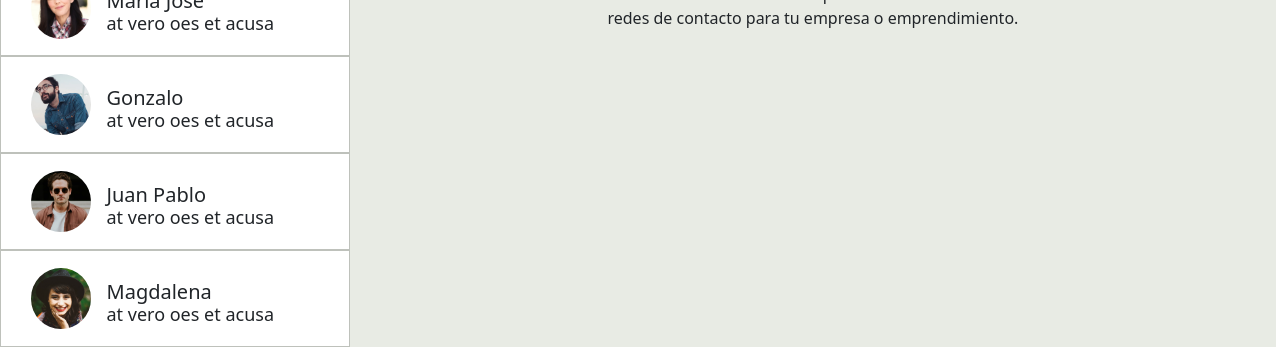
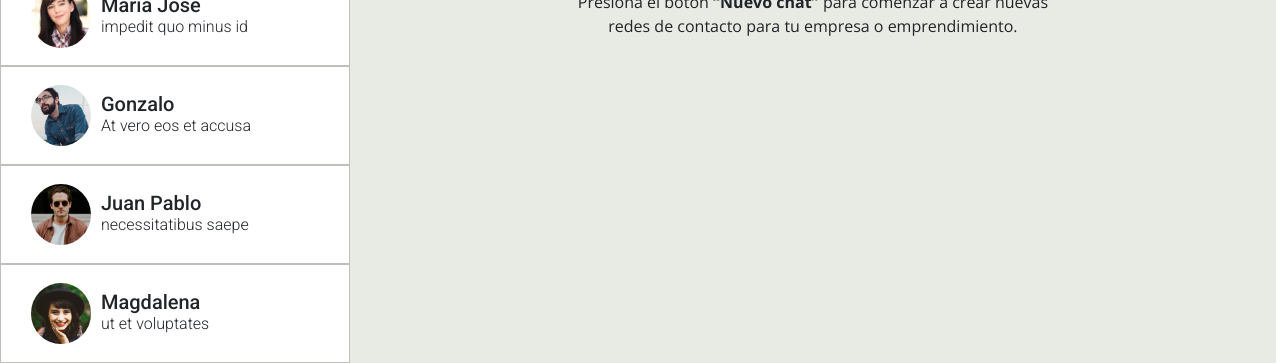
Before and after one commit to pzepeda90/sistema-mensajeria, a plain HTML site: page index.html in a window 1280 px wide. Shown: the part 659-1022 px from the top of the page. Drawn offline with nearby package versions, Linux system fonts and the light colour scheme.

Commit message:
agrego fuentes y correción margenes slide

```diff
--- a/assets/css/style.css
+++ b/assets/css/style.css
@@ -15,6 +15,9 @@ body {
     background-color: white;
     width: 350px;
     min-height: 100vh;
+    font-family: "Roboto", sans-serif;
+    font-weight: 7git 00;
+    font-style: normal;
 }
 
 .usuario {
@@ -82,29 +85,30 @@ body {
     width: 350px;
     justify-content: center;
     align-items: center;
-    justify-content: space-between;
+    justify-content: left;
     padding: 10px 30px;
-}
-
-.nick {
-    font-size: 18px;
-    display: flex;
-    flex-direction: column;
-    justify-content: left;
-    align-items: left;
-    position: relative;
-    left: -45px;
-    top: 8px
-
 }
 
 .contacto {
     font-size: 20px;
     text-align: left;
     position: relative;
-    top: 11px;
+    top: 10px;
 }
 
+.nick {
+    font-size: 16px;
+    display: flex;
+    flex-direction: column;
+    justify-content: flex-start;
+    align-items: flex-start;
+    padding-right: 30px;
+    padding-left: 10px;
+    padding-top: 5px;
+    font-family: "Roboto", sans-serif;
+    font-weight: 300;
+    font-style: normal;
+}
 
 .main {
     background-color: #E8EBE4;
@@ -115,4 +119,5 @@ body {
     justify-content: center;
     align-items: center;
     text-align: center;
+    font-family: "Open Sans", sans-serif;
 }
--- a/index.html
+++ b/index.html
@@ -9,6 +9,13 @@
     <link href="https://cdn.jsdelivr.net/npm/bootstrap@5.0.2/dist/css/bootstrap.min.css" rel="stylesheet" integrity="sha384-EVSTQN3/azprG1Anm3QDgpJLIm9Nao0Yz1ztcQTwFspd3yD65VohhpuuCOmLASjC" crossorigin="anonymous">
     <script src="https://cdn.jsdelivr.net/npm/bootstrap@5.0.2/dist/js/bootstrap.bundle.min.js" integrity="sha384-MrcW6ZMFYlzcLA8Nl+NtUVF0sA7MsXsP1UyJoMp4YLEuNSfAP+JcXn/tWtIaxVXM" crossorigin="anonymous"></script>
     <script src="https://kit.fontawesome.com/549029b350.js" crossorigin="anonymous"></script>
+    <link rel="preconnect" href="https://fonts.googleapis.com">
+    <link rel="preconnect" href="https://fonts.gstatic.com" crossorigin>
+    <link href="https://fonts.googleapis.com/css2?family=Roboto:ital,wght@0,100;0,300;0,400;0,500;0,700;0,900;1,100;1,300;1,400;1,500;1,700;1,900&display=swap" rel="stylesheet">
+    <link rel="preconnect" href="https://fonts.googleapis.com">
+    <link rel="preconnect" href="https://fonts.gstatic.com" crossorigin>
+    <link href="https://fonts.googleapis.com/css2?family=Open+Sans:ital,wght@0,300..800;1,300..800&display=swap" rel="stylesheet">
+
 </head>
 <body>
     <div class="slide">
@@ -38,14 +45,14 @@
             <img src="./assets/img/Screen Shot 2018-11-28 at 15.32.16.jpg" alt="image" width="60px" class="rounded-circle" class="perfilcontacto">
             <div class="nick">
                 <h2 class="contacto">Alberto</h2>
-                <p>at vero oes et acusa</p>
+                <p>blanditiis praesentium</p>
             </div>
         </div>
         <div class="rg-contacto">
             <img src="./assets/img/Screen Shot 2018-11-28 at 15.28.30.jpg" alt="image" width="60px" class="rounded-circle" class="perfilcontacto">
             <div class="nick">
                 <h2 class="contacto">Ignacio</h2>
-                <p>at vero oes et acusa</p>
+                <p>oﬃciis debitis aut</p>
             </div>
         </div>
 
@@ -53,14 +60,14 @@
             <img src="./assets/img/Screen Shot 2018-11-28 at 15.30.34.jpg" alt="image" width="60px" class="rounded-circle" class="perfilcontacto">
             <div class="nick">
                 <h2 class="contacto">Cristián</h2>
-                <p>at vero oes et acusa</p>
+                <p>Nam libero tempore</p>
             </div>
         </div>
         <div class="rg-contacto">
             <img src="./assets/img/Screen Shot 2018-11-28 at 15.32.44.jpg" alt="image" width="60px" class="rounded-circle" class="perfilcontacto">
             <div class="nick">
                 <h2 class="contacto">María José</h2>
-                <p>at vero oes et acusa</p>
+                <p>impedit quo minus id</p>
             </div>
         </div>
 
@@ -68,7 +75,7 @@
             <img src="./assets/img/Screen Shot 2018-11-28 at 15.31.09.jpg" alt="image" width="60px" class="rounded-circle" class="perfilcontacto">
             <div class="nick">
                 <h2 class="contacto">Gonzalo</h2>
-                <p>at vero oes et acusa</p>
+                <p>At vero eos et accusa</p>
             </div>
         </div>
 
@@ -76,7 +83,7 @@
             <img src="./assets/img/Screen Shot 2018-11-28 at 15.30.54.jpg" alt="image" width="60px" class="rounded-circle" class="perfilcontacto">
             <div class="nick">
                 <h2 class="contacto">Juan Pablo</h2>
-                <p>at vero oes et acusa</p>
+                <p>necessitatibus saepe</p>
             </div>
         </div>
 
@@ -84,7 +91,7 @@
             <img src="./assets/img/Screen Shot 2018-11-28 at 15.28.04.jpg" alt="image" width="60px" class="rounded-circle" class="perfilcontacto">
             <div class="nick">
                 <h2 class="contacto">Magdalena</h2>
-                <p>at vero oes et acusa</p>
+                <p>ut et voluptates</p>
             </div>
         </div>
     </div>
```
